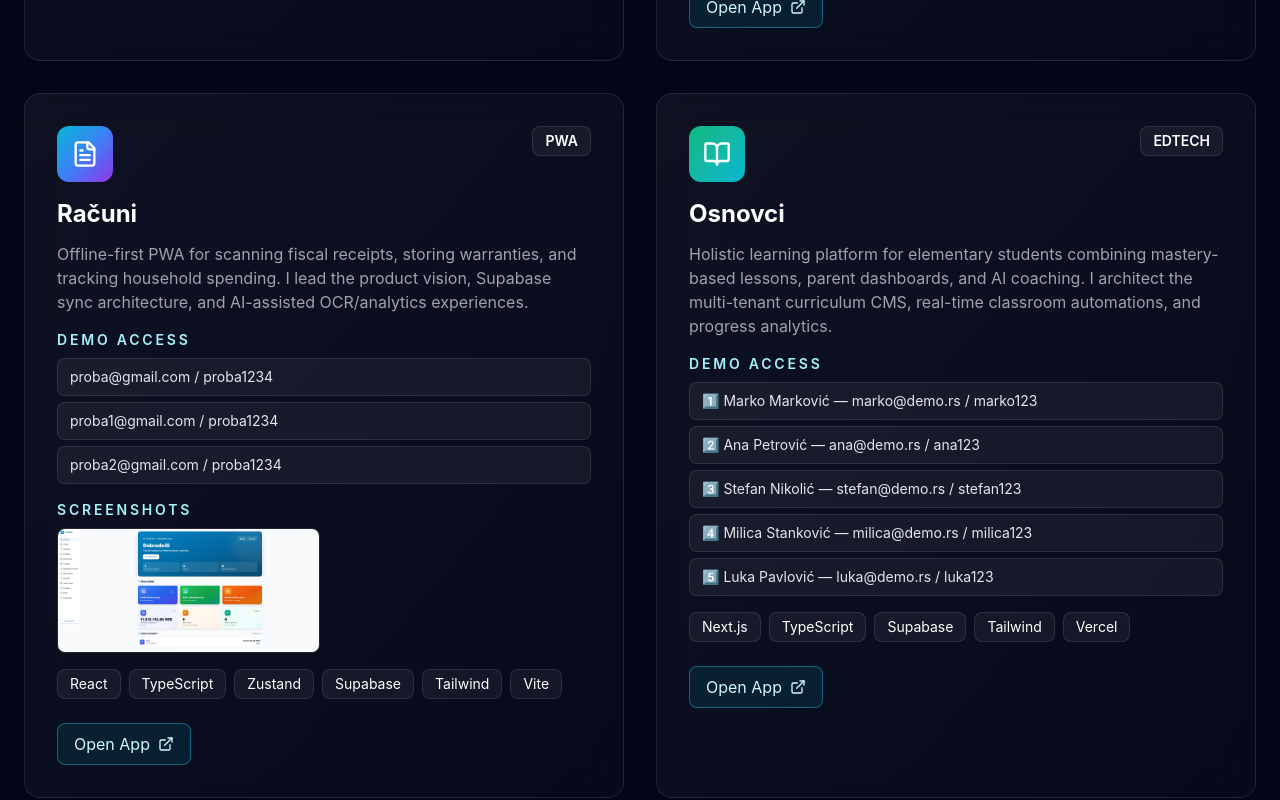
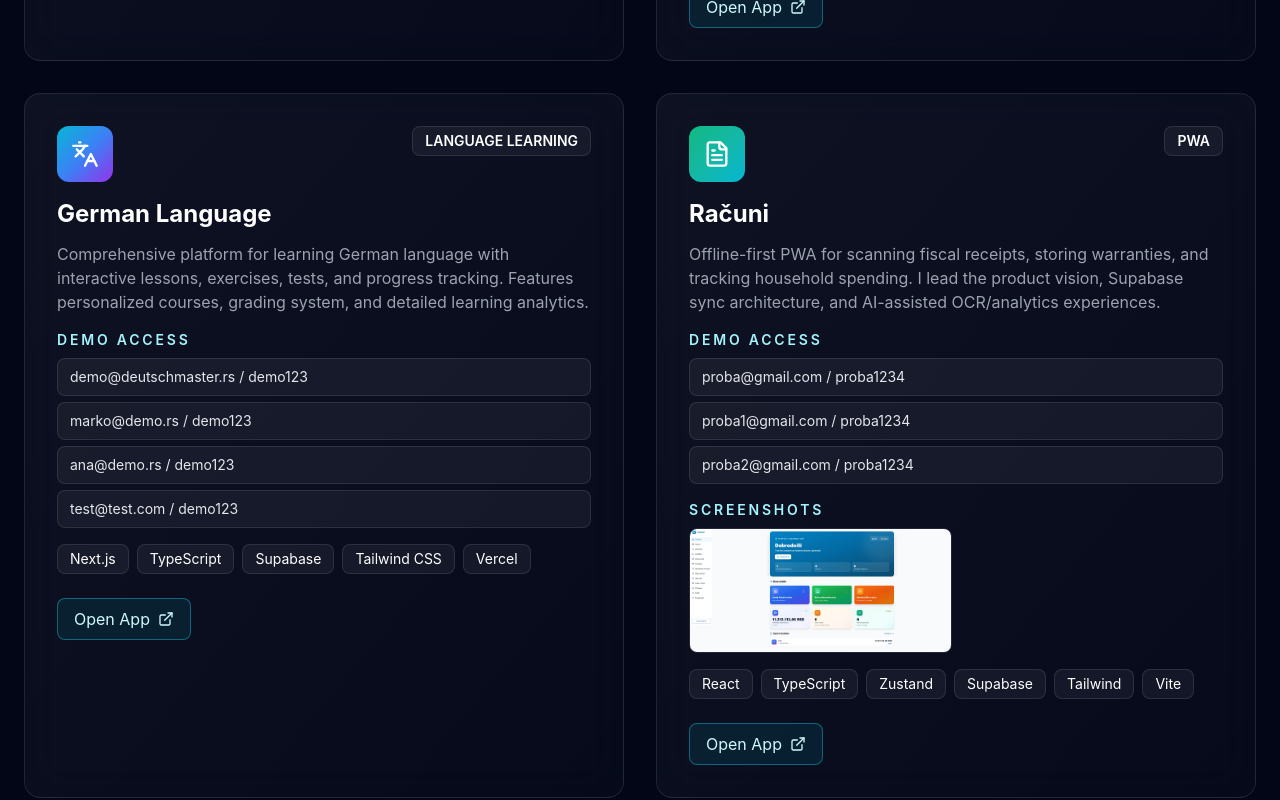
Before and after one commit to zoxknez/Portfolio, a React (Vite) app: page / in a window 1280 px wide. Shown: the part 4540-5340 px from the top of the page. Built offline with nearby package versions, Linux system fonts and the light colour scheme.

Commit message:
Add German language learning platform to portfolio

```diff
--- a/public/en.json
+++ b/public/en.json
@@ -269,6 +269,29 @@
         },
         "images": [
           "/kurs.png"
+        ]
+      },
+      {
+        "id": "nemacki-jezik",
+        "category": "LANGUAGE LEARNING",
+        "title": "German Language",
+        "description": "Comprehensive platform for learning German language with interactive lessons, exercises, tests, and progress tracking. Features personalized courses, grading system, and detailed learning analytics.",
+        "stack": [
+          "Next.js",
+          "TypeScript",
+          "Supabase",
+          "Tailwind CSS",
+          "Vercel"
+        ],
+        "url": "https://nemackijezik.vercel.app/",
+        "links": {
+          "live": "Open App"
+        },
+        "demoAccounts": [
+          "demo@deutschmaster.rs / demo123",
+          "marko@demo.rs / demo123",
+          "ana@demo.rs / demo123",
+          "test@test.com / demo123"
         ]
       },
       {
@@ -601,7 +624,10 @@
         "url": "https://sipagroupweb.vercel.app/",
         "links": {
           "live": "Open App"
-        }
+        },
+        "images": [
+          "/sipkagroup.png"
+        ]
       },
       {
         "id": "ketering-bg",
--- a/src/components/Portfolio.tsx
+++ b/src/components/Portfolio.tsx
@@ -1,5 +1,5 @@
 import { useState } from 'react';
-import { ExternalLink, BookOpen, CircleDollarSign, Download, Dumbbell, FileSpreadsheet, FileText, Globe, ScanText, Plane, GraduationCap, AlertCircle, Users, Cloud, Car, Mail, Building2, UtensilsCrossed, Fuel, Shield, X } from 'lucide-react';
+import { ExternalLink, BookOpen, CircleDollarSign, Download, Dumbbell, FileSpreadsheet, FileText, Globe, ScanText, Plane, GraduationCap, AlertCircle, Users, Cloud, Car, Mail, Building2, UtensilsCrossed, Fuel, Shield, X, Languages } from 'lucide-react';
 import { useLanguage } from '../contexts/LanguageContext';
 
 interface PortfolioProps {
@@ -54,6 +54,7 @@ export default function Portfolio({ sectionId }: PortfolioProps) {
     'ketering-bg': UtensilsCrossed,
     'bidon': Fuel,
     'twitter-block-manager': Shield,
+    'nemacki-jezik': Languages,
   };
 
   const gradients = [
```
Also changed, not shown: public/sr.json (+27 -1 lines).
